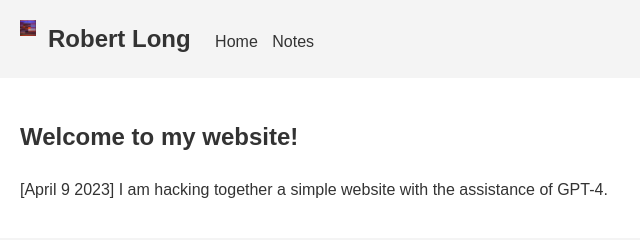
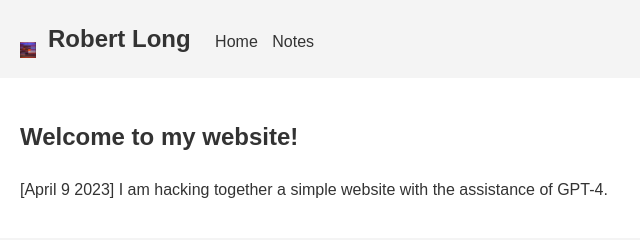
Before and after one commit to rgblong/robertlong, a plain HTML site: page index.html in a window 1280 px wide. Shown: the top 240 px of the page, 0-640 px from the left. Drawn offline with Linux system fonts and the light colour scheme.

Commit message:
Update styles.css

```diff
--- a/styles.css
+++ b/styles.css
@@ -16,7 +16,7 @@ header {
   height: 1em; /* an 'em' is the size of the font of the surrounding text */
   width: auto;
   margin-right: 0.5em;
-  vertical-align: top;
+  vertical-align: bottom;
 }
 
 header h1 {
```
